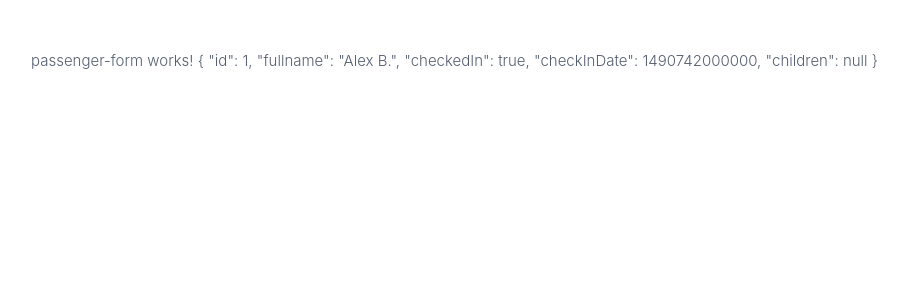
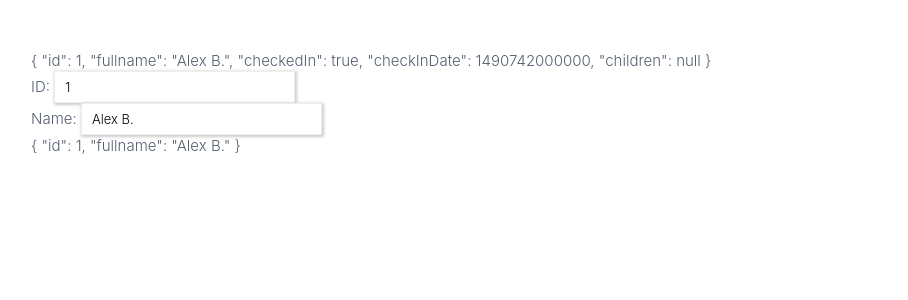
Before and after one commit to chat-du-cheshire/ultimate-ng, an Angular app: page / in a window 1280 px wide. Shown: the top 300 px of the page, without its empty margins (19-927 px from the left). Built offline with nearby package versions, Linux system fonts and the light colour scheme; data requests are answered from the project's data file.

Commit message:
Lesson: ngForm and ngModel

```diff
--- a/src/app/passenger-dashboard/components/passenger-form/passenger-form.component.html
+++ b/src/app/passenger-dashboard/components/passenger-form/passenger-form.component.html
@@ -1,4 +1,6 @@
-<form>
-  passenger-form works!
+<form #form="ngForm">
   {{ detail | json }}
+  <div>ID: <input type="number" name="id" [ngModel]="detail?.id"></div>
+  <div>Name: <input type="text" name="fullname" [ngModel]="detail?.fullname"></div>
+  {{ form.value | json }}
 </form>
--- a/src/app/passenger-dashboard/passenger-dashboard.module.ts
+++ b/src/app/passenger-dashboard/passenger-dashboard.module.ts
@@ -6,6 +6,7 @@ import {PassengerCountComponent} from './components/passenger-count/passenger-co
 import {PassengerDetailComponent} from './components/passenger-detail/passenger-detail.component';
 import {PassengerViewerComponent} from './components/passenger-viewer/passenger-viewer.component';
 import {PassengerFormComponent} from './components/passenger-form/passenger-form.component';
+import {FormsModule} from '@angular/forms';
 
 @NgModule({
   declarations: [
@@ -17,6 +18,7 @@ import {PassengerFormComponent} from './components/passenger-form/passenger-form
   ],
   imports: [
     CommonModule,
+    FormsModule,
     HttpClientModule
   ],
   exports: [PassengerDashboardComponent, PassengerViewerComponent]
```
